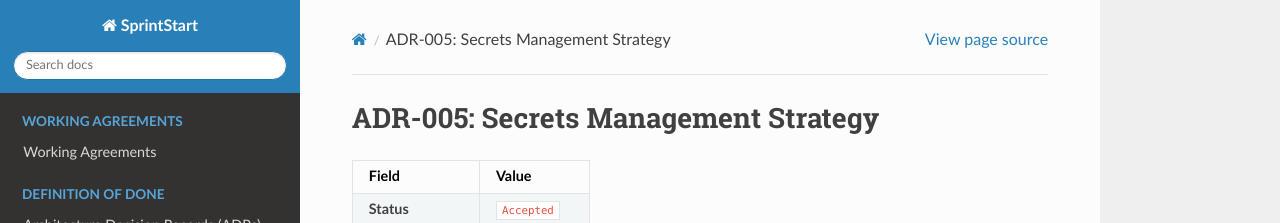
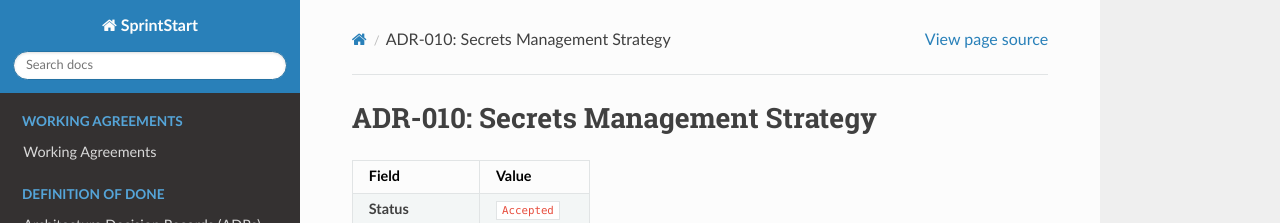
Before and after one commit to SprintStartProject/Wiki, a Sphinx documentation site: the page built from docs/source/adr/ADR-010-Secrets-Management-Strategy.md, in a window 1280 px wide and 900 px high. Shown: the top 223 px of the window. Built offline with Sphinx 7.4.7 and the Read the Docs theme 3.1.0, drawn with Linux system fonts in a browser that asks for light colours.

Commit message:
Update and rename ADR-005-Secrets-Management-Strategy.md to ADR-010-Secrets-Management-Strategy.md

```diff
--- a/docs/source/adr/ADR-005-Secrets-Management-Strategy.md
+++ b/docs/source/adr/ADR-010-Secrets-Management-Strategy.md
@@ -1,4 +1,4 @@
-# ADR-005: Secrets Management Strategy
+# ADR-010: Secrets Management Strategy
 
 | Field        | Value          |
 |---|---|
```
